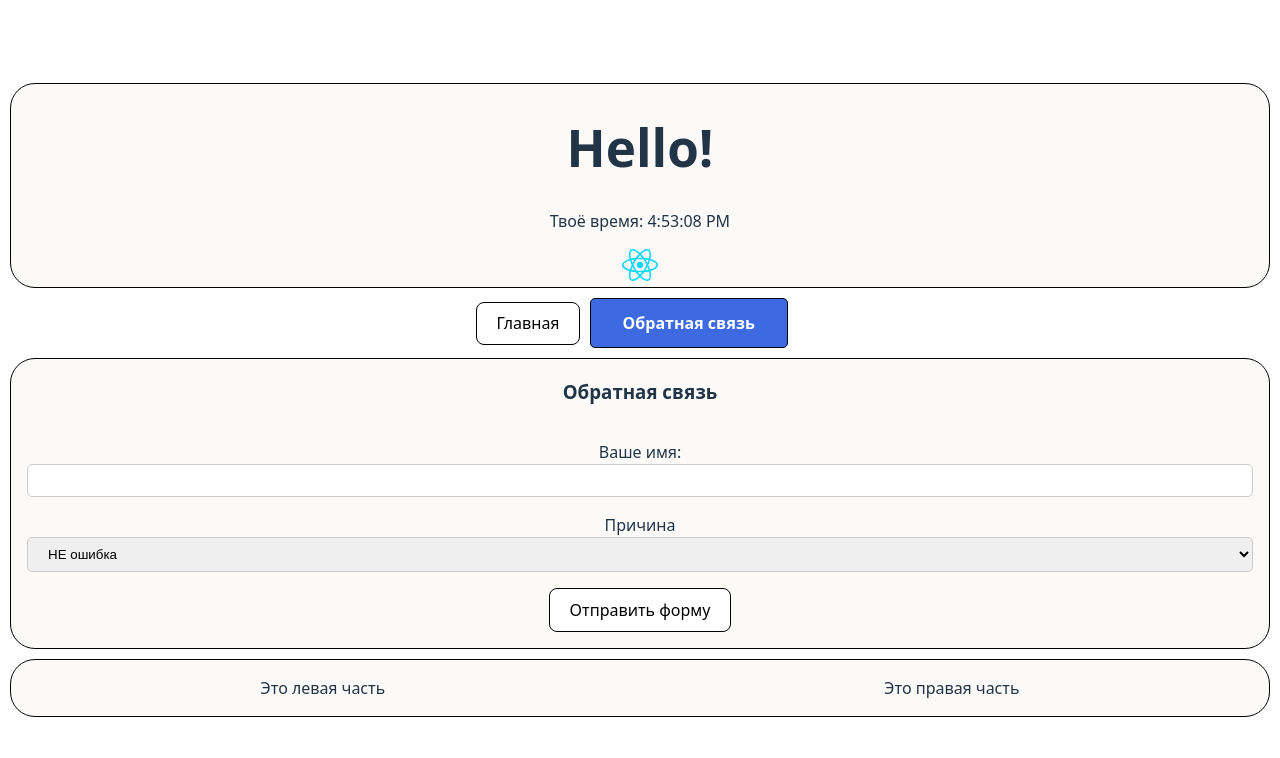
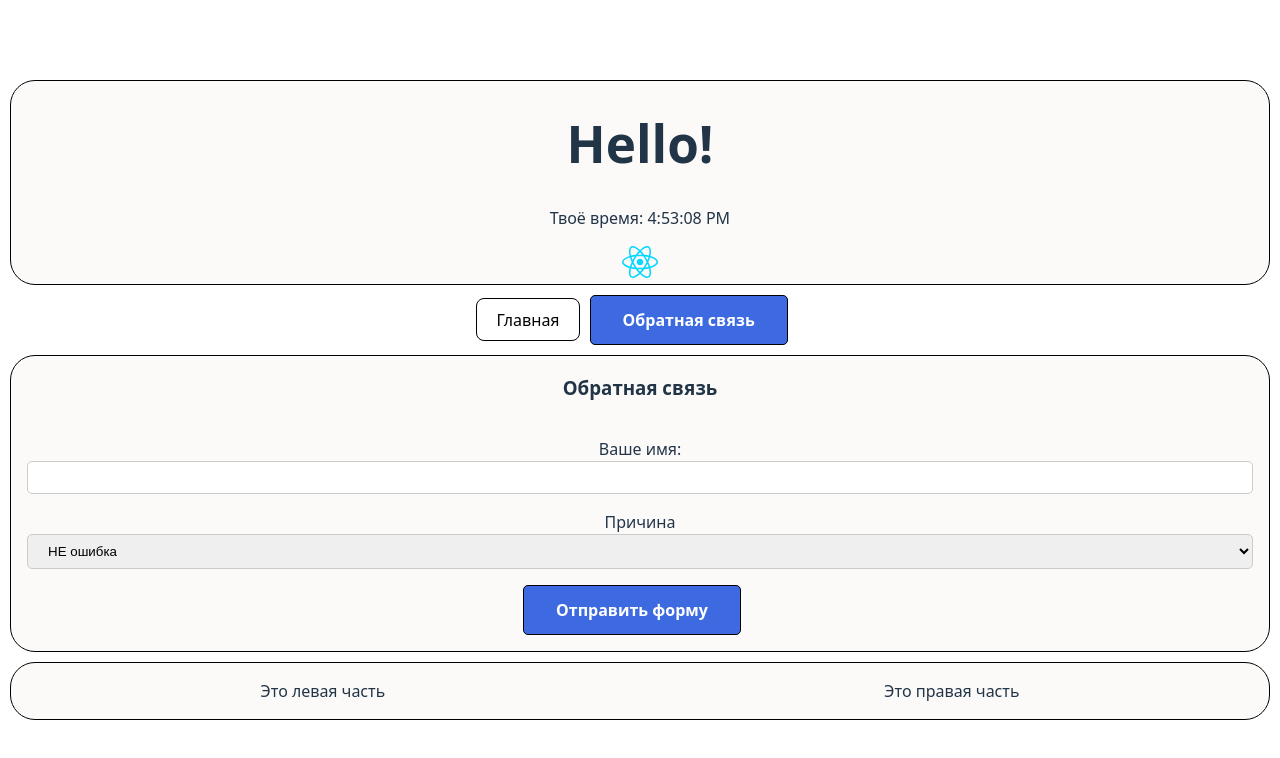
Before and after one commit to veyyr2/website-react, a React (Vite) app in the folder react-intro-lesson/: page / in a window 1280 px wide. Shown: the top 758 px of the page. Built offline with nearby package versions, Linux system fonts and the light colour scheme.

Commit message:
modern from 2

```diff
--- a/react-intro-lesson/src/App.scss
+++ b/react-intro-lesson/src/App.scss
@@ -21,6 +21,7 @@
 		background: #3e6ae1;
     	color: #fff;
 	}
+
 }
 
 .active {
--- a/react-intro-lesson/src/components/Button.jsx
+++ b/react-intro-lesson/src/components/Button.jsx
@@ -1,7 +1,7 @@
-export default function Button ({ children, onClick, isActive }) {
+export default function Button ({ children, isActive, ...props }) {
 
     return (
-        <button className={isActive ? "button active" : "active"} onClick={onClick}>
+        <button className={isActive ? "button active" : "active"} {...props}>
             {children}
         </button>
     )
--- a/react-intro-lesson/src/components/FeedbackSection.jsx
+++ b/react-intro-lesson/src/components/FeedbackSection.jsx
@@ -41,7 +41,14 @@ export default function FeedbackSection() {
                     <option value="notError">НЕ ошибка</option>
                 </select>
 
-                <Button>Отправить форму</Button>
+                {/* disabled это кастомный пропс, которого нет в Button */}
+                <Button
+                    disabled={hasError}
+                    title={hasError ? 'В вашей форме есть ошибки!' : null}
+                    isActive={!hasError}
+                >
+                    Отправить форму
+                </Button>
             </form>
         </section>
     )
--- a/react-intro-lesson/src/index.scss
+++ b/react-intro-lesson/src/index.scss
@@ -49,6 +49,9 @@ button {
   background-color: #ffffff;
   cursor: pointer;
   transition: border-color 0.25s;
+  &:disabled {
+      cursor: not-allowed;
+  }
 }
 
 header, main, footer {
```
